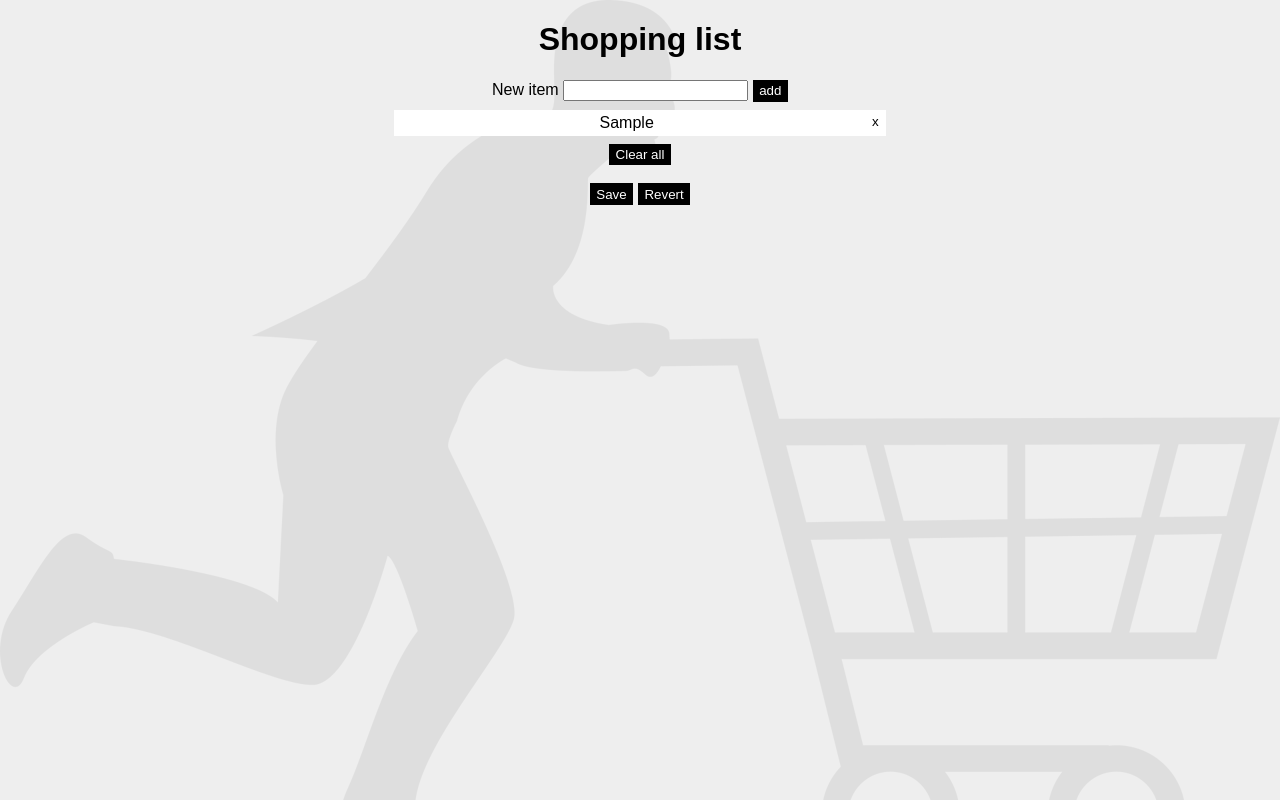
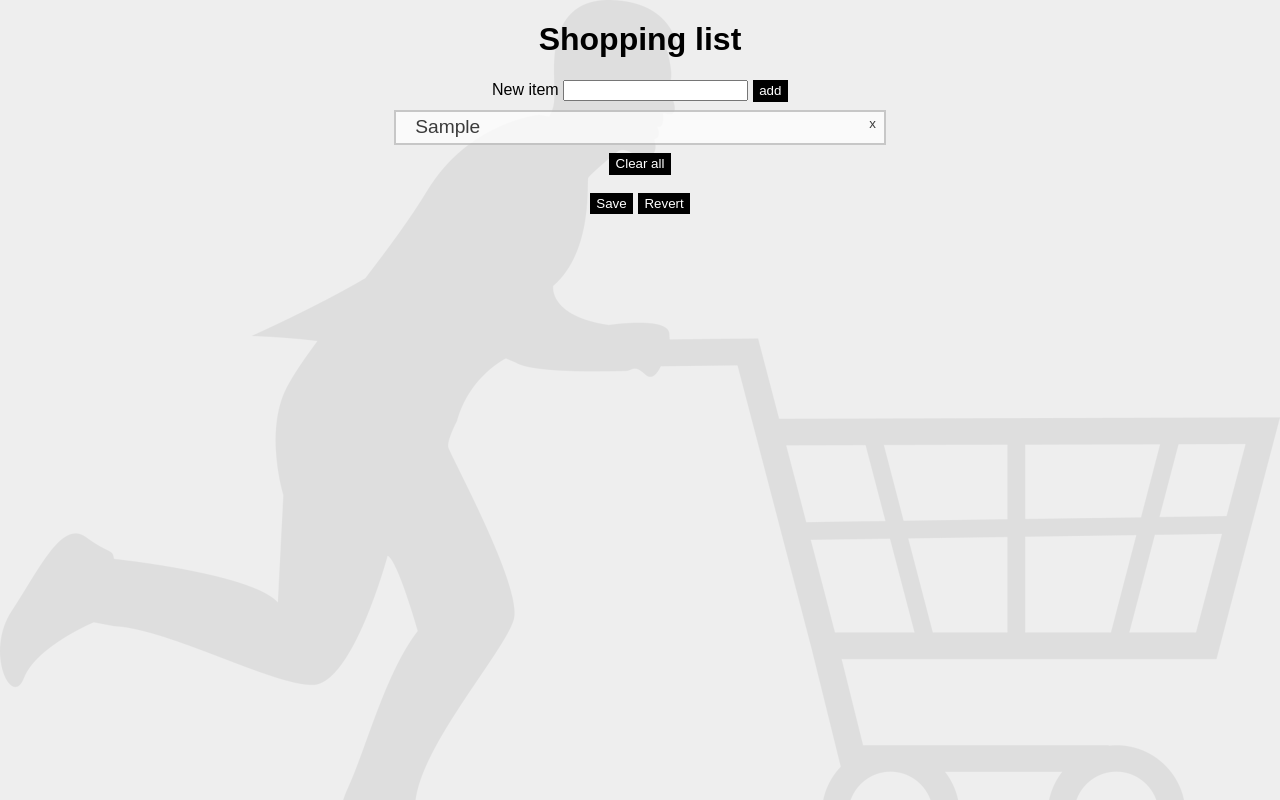
Before and after one commit to Sameer68/shopping-list, a plain HTML site: page index.html in a window 1280 px wide. Both pictures are taken after typing "Sample" into the empty fields and a click on the button "add". Drawn offline with Linux system fonts and the light colour scheme.

Commit message:
more style tweaks

```diff
--- a/styles.css
+++ b/styles.css
@@ -8,16 +8,23 @@ body {
   background-blend-mode: soft-light;
   font-family: sans-serif;
 }
+
 ul {
   padding: 0;
   margin: 0.5em 0.25em;
 }
+
 ul li {
   list-style: none;
   background: #fff;
+  opacity: 0.75;
+  font-size: 1.2em;
   margin-bottom: 0.1em;
   padding: 0.25em;
+  padding-left: 1em;
   overflow: auto;
+  border: 2px solid #bbb;
+  text-align: left;
 }
 
 ul li button {
@@ -26,8 +33,8 @@ ul li button {
   padding: 0 0.25em;
   color: #000;
   background-color: #fff;
+}
 
-}
 ul li button:hover {
   background-color: #000;
   color: #fff;
```
